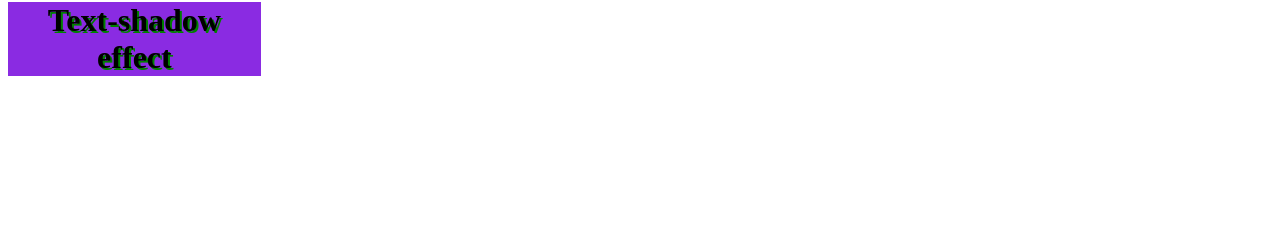
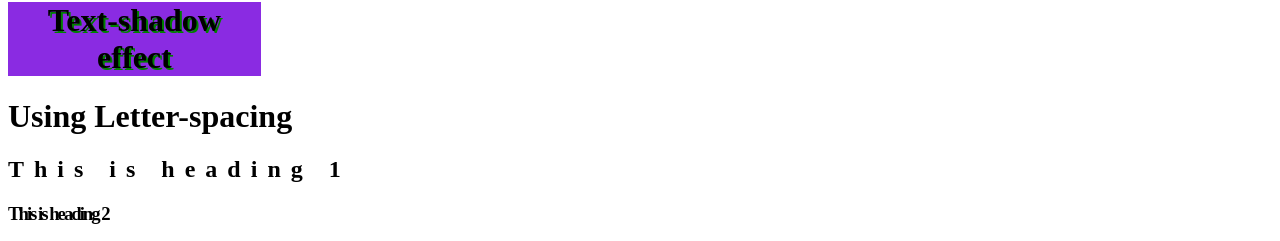
Before and after one commit to mdnlislam/html, a React (Vite) app: page / in a window 1280 px wide. Shown: the part 1106-1347 px from the top of the page. Before the commit the page ends 1204 px from the top, so only its background shows below. Built offline with nearby package versions, Linux system fonts and the light colour scheme.

Commit message:
some modification

```diff
--- a/src/App.css
+++ b/src/App.css
@@ -27,3 +27,10 @@
   text-align: center;
   text-shadow: 2px 2px green;
  }
+
+ .heading2 {
+   letter-spacing: 10px;
+ }
+ .heading3 {
+  letter-spacing: -2px;
+ }
--- a/src/App.jsx
+++ b/src/App.jsx
@@ -51,7 +51,9 @@ function App() {
         <h1 className='heading heading7'>Text-shadow effect</h1>
 
 
-
+          <h1>Using Letter-spacing</h1>
+          <h2 className='heading heading2'>This is heading 1</h2>
+          <h3 className='heading heading3'>This is heading 2</h3>
 
      </p>
 
```
